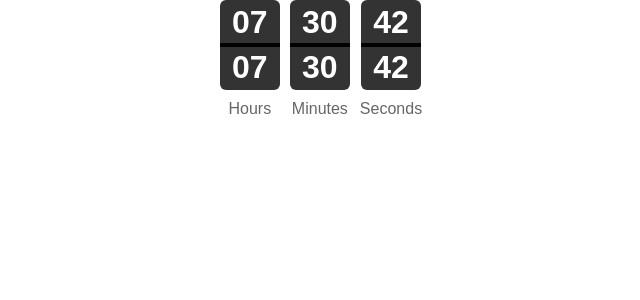
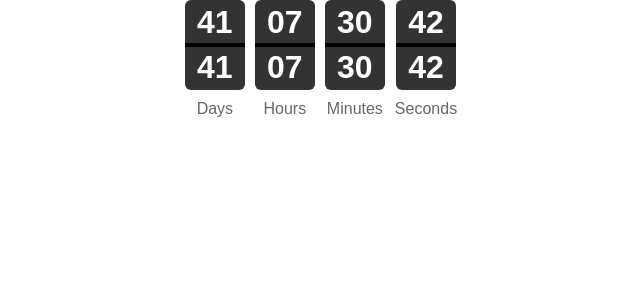
Before and after one commit to aspatel262/cabo-clock, a React (Create React App) app: page / in a window 1280 px wide. Shown: the top 300 px of the page, without its empty margins (319-959 px from the left). Built offline with nearby package versions, Linux system fonts and the light colour scheme.

Commit message:
added day counter to flipclock

```diff
--- a/src/FlipClock.jsx
+++ b/src/FlipClock.jsx
@@ -3,6 +3,7 @@ import "./FlipClock.css";
 
 const FlipClock = ({ targetDateTime }) => {
   const [timeRemaining, setTimeRemaining] = useState({
+    days: "00",
     hours: "00",
     minutes: "00",
     seconds: "00",
@@ -15,15 +16,16 @@ const FlipClock = ({ targetDateTime }) => {
       const difference = target - now;
 
       if (difference <= 0) {
-        setTimeRemaining({ hours: "00", minutes: "00", seconds: "00" });
+        setTimeRemaining({ days: "00", hours: "00", minutes: "00", seconds: "00" });
         return;
       }
 
+      const days = String(Math.floor(difference / (1000 * 60 * 60 * 24))).padStart(2, "0");
       const hours = String(Math.floor((difference / (1000 * 60 * 60)) % 24)).padStart(2, "0");
       const minutes = String(Math.floor((difference / (1000 * 60)) % 60)).padStart(2, "0");
       const seconds = String(Math.floor((difference / 1000) % 60)).padStart(2, "0");
 
-      setTimeRemaining({ hours, minutes, seconds });
+      setTimeRemaining({ days, hours, minutes, seconds });
     };
 
     const interval = setInterval(calculateTimeRemaining, 1000);
@@ -43,6 +45,7 @@ const FlipClock = ({ targetDateTime }) => {
 
   return (
     <div className="flip-clock">
+      <FlipUnit value={timeRemaining.days} label="Days" />
       <FlipUnit value={timeRemaining.hours} label="Hours" />
       <FlipUnit value={timeRemaining.minutes} label="Minutes" />
       <FlipUnit value={timeRemaining.seconds} label="Seconds" />
```
